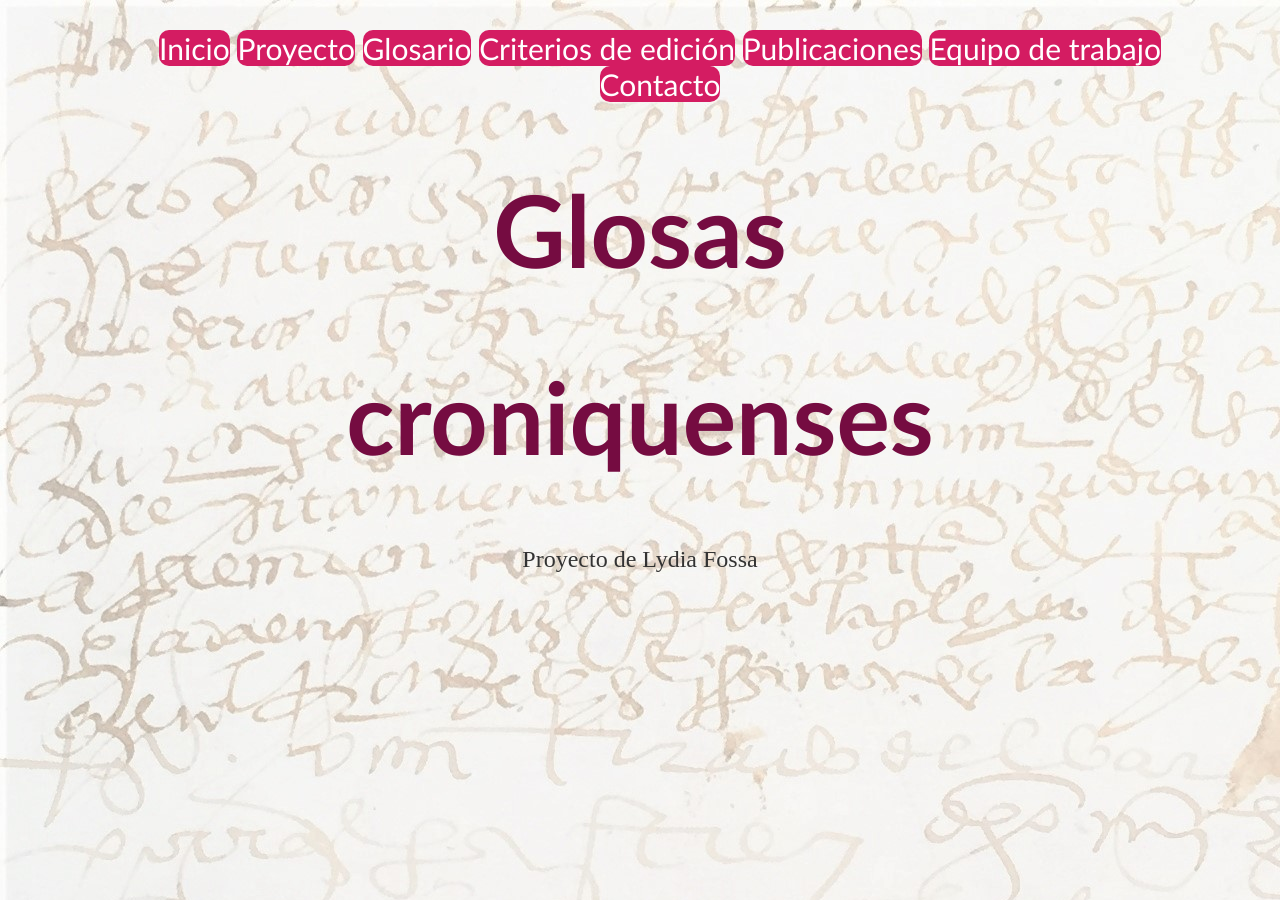
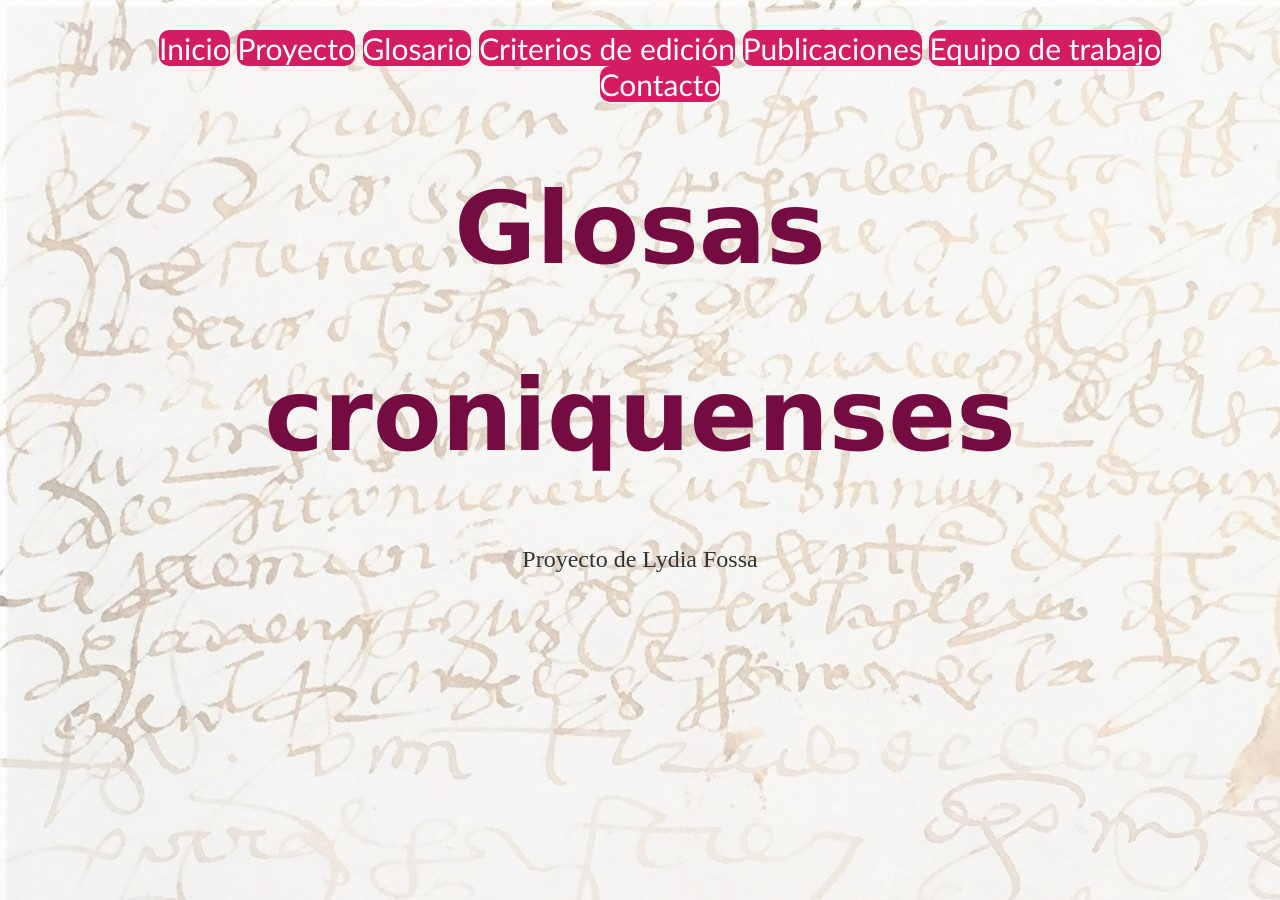
Before and after one commit to glosascroniquenses/glosascroniquenses.github.io, a Jekyll site: the page index.html, which Jekyll copies as it is, in a window 1280 px wide. Built offline with Jekyll 4.4.1, drawn with Linux system fonts in a browser that asks for light colours.

Commit message:
Update main.css

```diff
--- a/css/main.css
+++ b/css/main.css
@@ -30,7 +30,7 @@
 }
 h1 {
     font-size: 100px;
-    font-family:'Trebuchet MS', 'Helvetica', 'Sans-Serif';
+    font-family:'Lucida Sans Unicode', 'Lucida Grande', 'Sans-Serif';
     color: #750C41;
     text-align: center;
     line-height: 120px;
```
